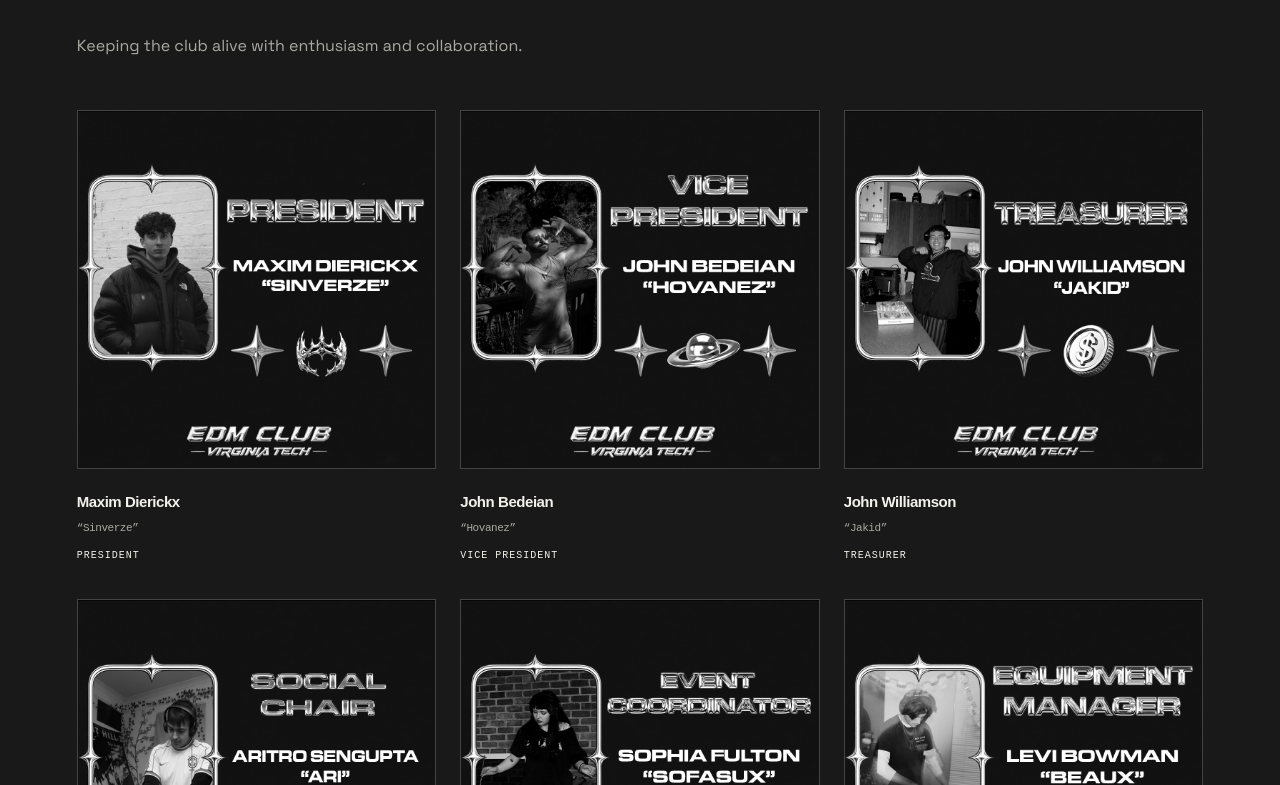
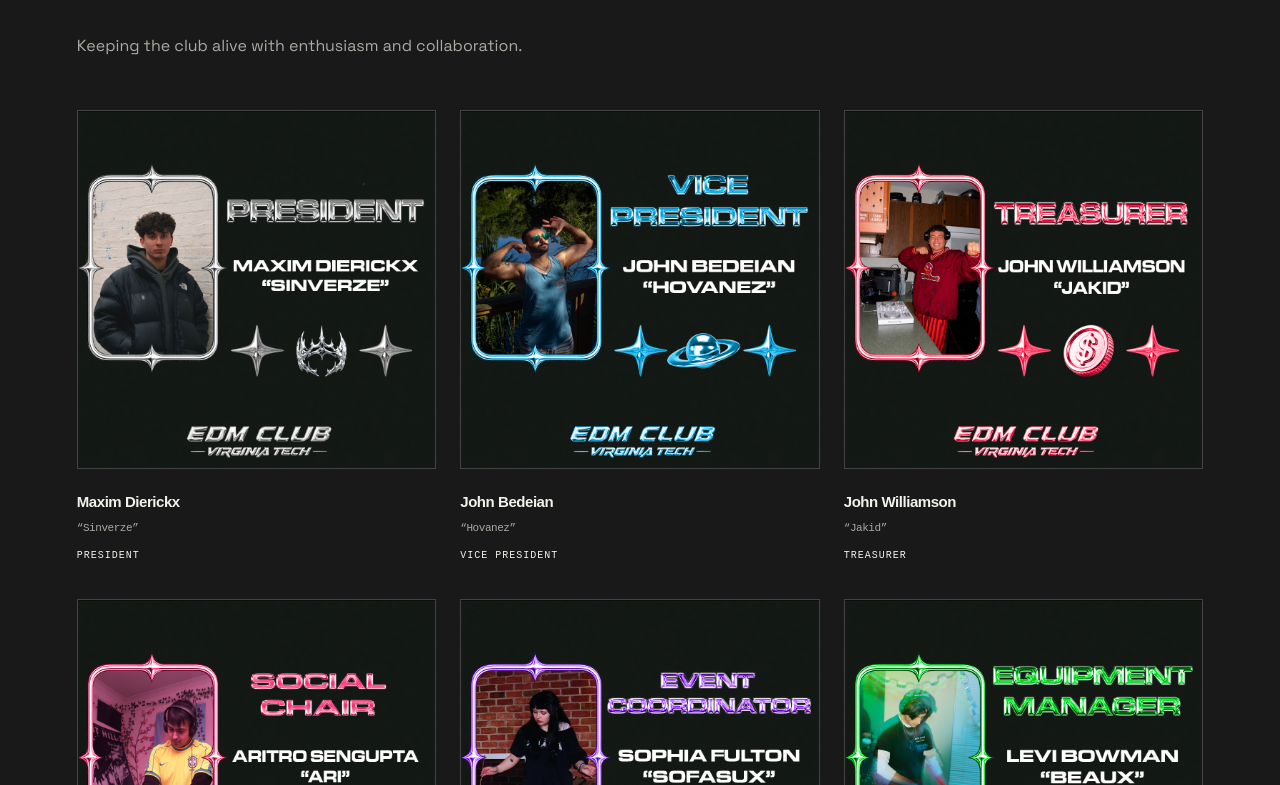
Before and after one commit to aritro4231/edmclubatvt, a React (Vite) app: page / in a window 1280 px wide. Shown: the part 2835-3620 px from the top of the page. Built offline with nearby package versions, Linux system fonts and the light colour scheme; a web font is replaced by a local one.

Commit message:
Update Site source

```diff
--- a/src/styles.css
+++ b/src/styles.css
@@ -98,7 +98,7 @@
 .event-card__loc { font-size: 12px; color: var(--muted); }
 .board-grid { display: grid; grid-template-columns: repeat(3, minmax(0, 1fr)); gap: 36px 24px; }
 .board-card__photo-wrap { aspect-ratio: 1; margin-bottom: 22px; border: 1px solid var(--line); overflow: hidden; }
-.board-card__photo { height: 100%; width: 100%; object-fit: contain; filter: grayscale(1) contrast(1.05); }
+.board-card__photo { height: 100%; width: 100%; object-fit: contain; }
 .portrait-fallback { width: 100%; height: 100%; display: grid; place-items: center; background: var(--void-3); font-family: var(--display); font-size: 48px; }
 .board-card__name { font-family: var(--display); font-size: 15px; font-weight: 600; letter-spacing: -.03em; }
 .board-card__alias { display: block; font-family: var(--mono); font-size: 11px; font-weight: 400; color: var(--muted); margin-top: 6px; }
```
Also changed, not shown: 1 other file (tests, documents, lock files or other folders).
